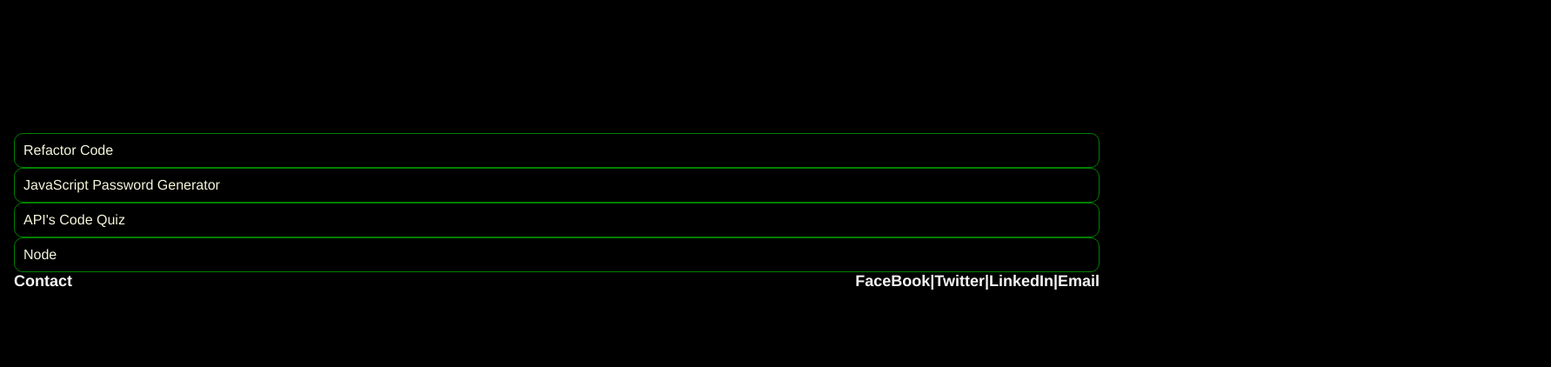
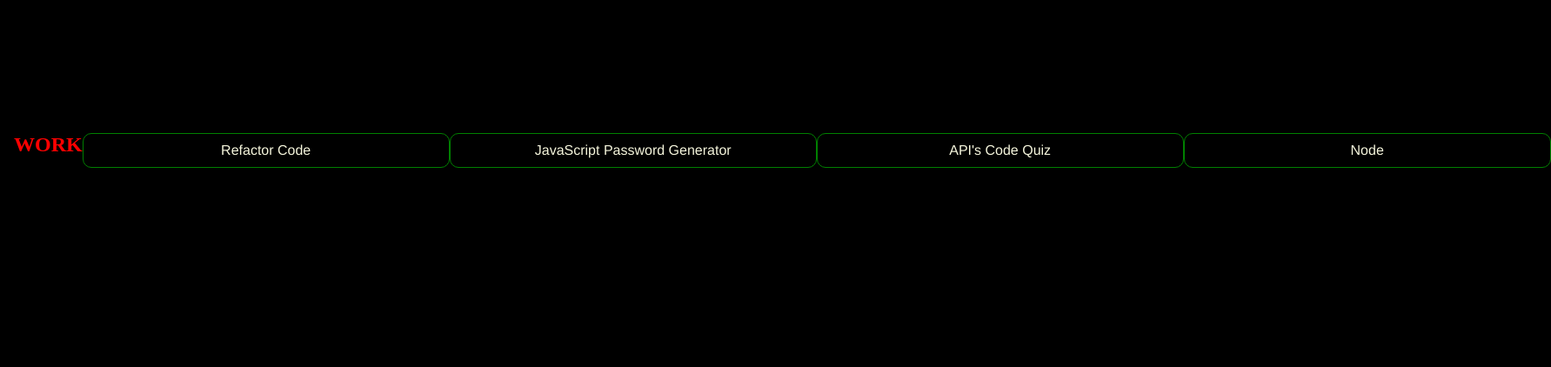
Before and after one commit to Arspeke8/AdvCSSProffesionalPortfolio, a plain HTML site: page index.html in a window 1280 px wide. Shown: the part 177-599 px from the top of the page at 87% size, 1783 px wide, since content can reach past the window. Drawn offline with Linux system fonts and the light colour scheme.

Commit message:
more reformatting

```diff
--- a/assets/style.css
+++ b/assets/style.css
@@ -8,7 +8,7 @@ body {
     padding: 30px 16px;
 }
 
-h1 {
+.D {
     font-weight: bold;
     font-size: 45px;
     font-family: Helvetica;
@@ -61,15 +61,13 @@ h1 {
 }
 
 footer {
-        display:flex;
-        flex-wrap: wrap;
-        justify-content: space-between;
         color:blanchedalmond
 }
 
 .C {
-    font-size: large;
+    font-size: 50px;
     font-weight: bold;
+    color:red
 }
 
 .N {
@@ -81,12 +79,11 @@ footer {
 }
 
 .work {
-    border-style: solid;
-    border-width: 1px;
-    border-radius: 10px;
-    border-color:green;
-    padding: 10px;
-    flex: 0 0 400px;
+    color:red
+}
+
+.section {
+    display: flex;
 }
 
 .box {
@@ -99,7 +96,15 @@ footer {
 }
 
 .refactor, .Java, .API, .Node {
+    display: flex;
+    justify-content: center;
     color:beige;
     font-family: Helvetica;
 
 }
+
+.bottom {
+    display: flex;
+    justify-content: center;
+    align-items: space-between;
+}
--- a/index.html
+++ b/index.html
@@ -8,11 +8,11 @@
 <body>
     <header class="header">
         <div>
-            <h1>Hi. I am Ryan.</h1>
+            <h1 class="D">Hi. I am Ryan.</h1>
             <h1 class="B">Beginner Coder</h1>
         </div>
         <div class="avatar">
-            <img src="assets/images/unr_workplacemale_180407_1548_cm3i.png" class="float-left" alt="Animated Asian Man">
+            <img src="assets/images/unr_workplacemale_180407_1548_cm3i.png" alt="Animated Asian Man">
         </div>
         <nav>
             <ul>
@@ -29,28 +29,43 @@
         </nav>
     </header>
 
-    <main>
-        <div class="WORK">
-            <section class="box">
+    <section class="section">
+        <div>
+            <h1 class="work">WORK</h1>
+        </div>
+            <div class="box">
                 <Header class="refactor">Refactor Code</Header>
-                </section>
-            <section class="box">
+            </div>
+            <div class="box">
                 <Header class="Java">JavaScript Password Generator</Header>
-                </section>
-                <section class="box">
+            </div>
+                <div class="box">
                     <Header class="API">API's Code Quiz</Header>
-                </section>
-                <section class="box">
+                </div>
+                <div class="box">
                     <Header class="Node">Node</Header>
-                </section>
+                </div>
             </div>
-    </main>
+    </section>
+    <br>
+    <br>
+    <br>
+    <br>
+    <br>
+    <br>
+    <br>
+    <br>
+    <br>
+    <br>
+    <br>
+    <br>
+    <br>
     <footer class="footer">
         <div>
             <h1 class="C">Contact</h1>
         </div>
-        <div>
-            <h1 class="N">FaceBook|Twitter|LinkedIn|Email</h1>
+        <div class="bottom">
+            <ul>FaceBook  |  Twitter  |  LinkedIn  |  Email</ul>
         </div>
     </footer>
 </body>
```
